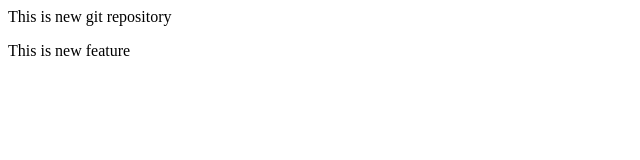
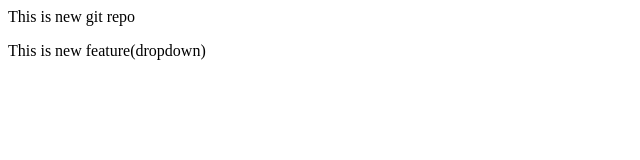
Before and after one commit to Habib91139/Local-Repo, a plain HTML site: page index.html in a window 1280 px wide. Shown: the whole page, without its empty margins (0-640 px from the left). Drawn offline with Linux system fonts and the light colour scheme.

```diff
--- a/index.html
+++ b/index.html
@@ -1,2 +1,2 @@
-<p>This is new git repository</p>
-<p>This is new feature</p>
+<p>This is new git repo</p>
+<p>This is new feature(dropdown)</p>
```
